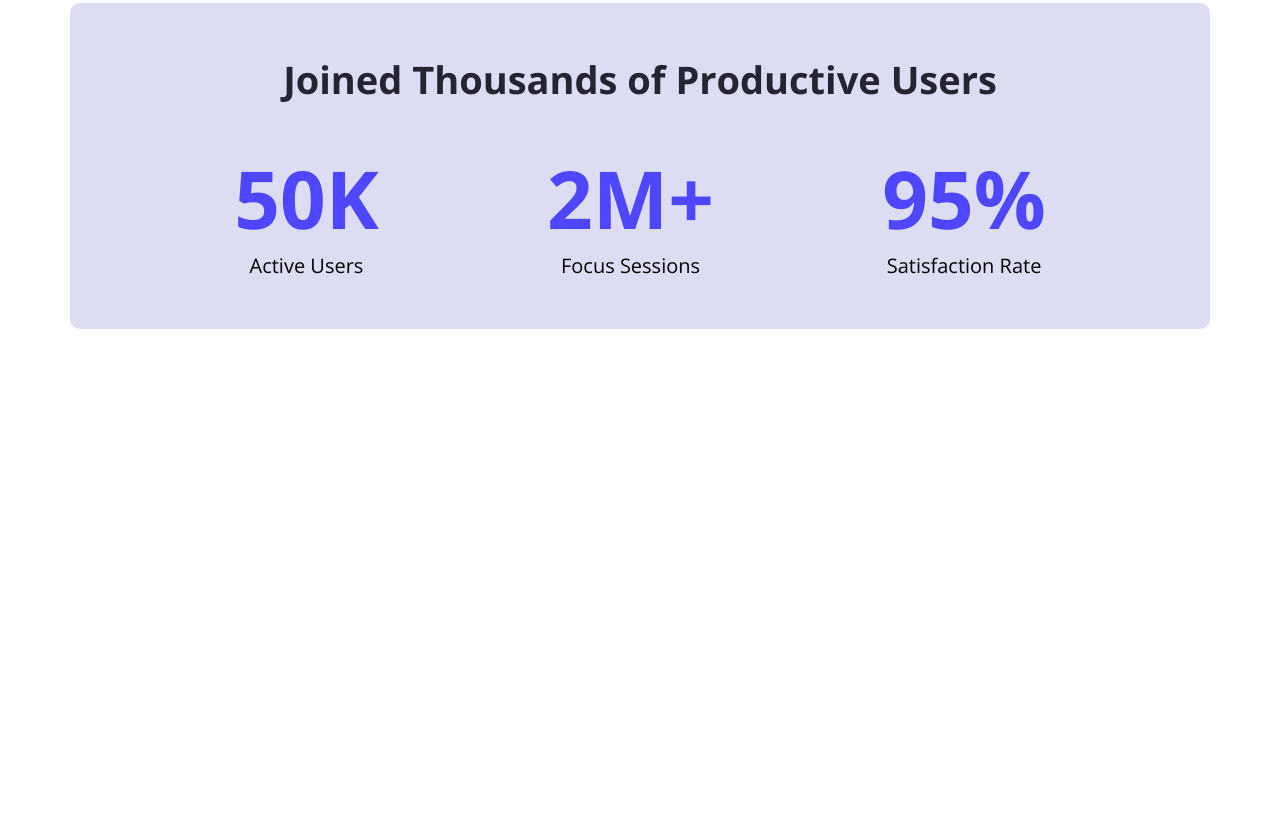
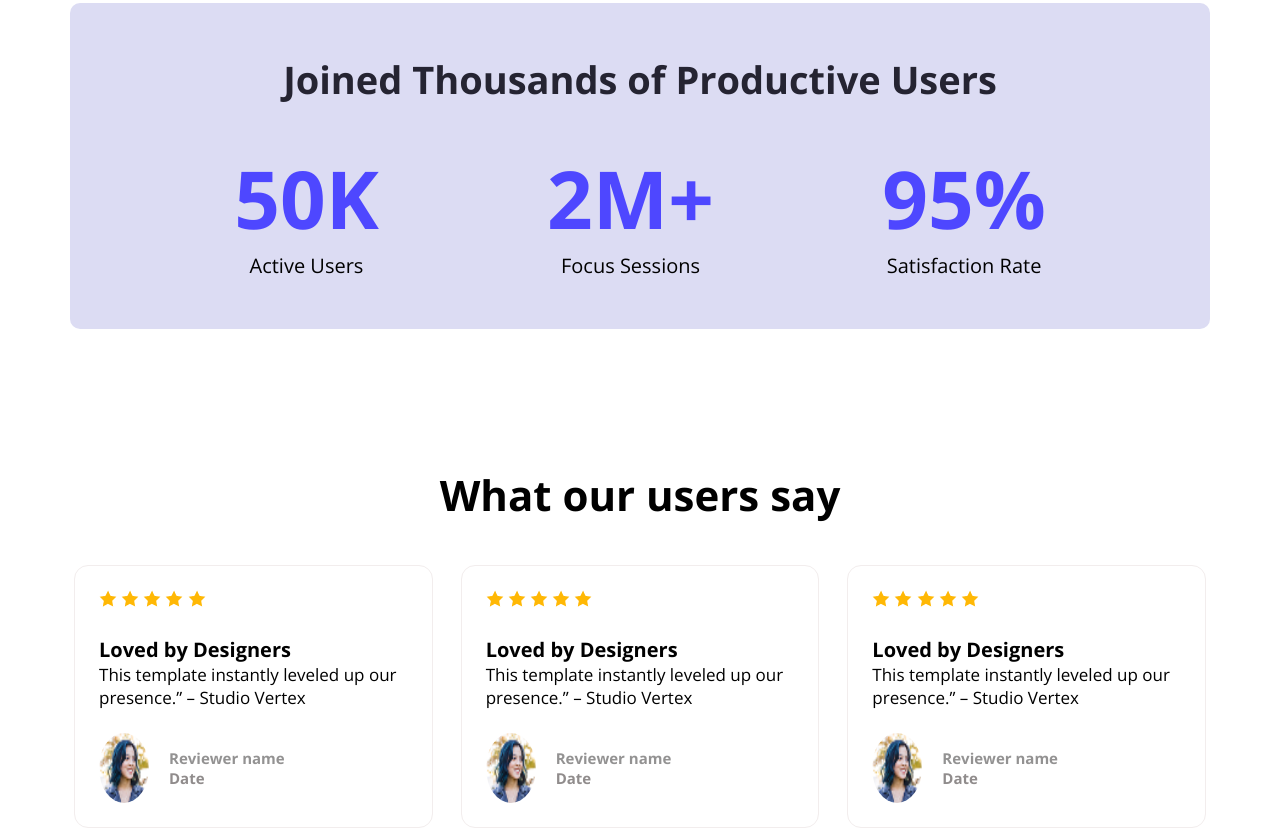
Before and after one commit to Asif-Iqbal17/Assignment-01, a plain HTML site: page index.html in a window 1280 px wide. Shown: the part 1384-2220 px from the top of the page. Before the commit the page ends 1763 px from the top, so only its background shows below. Drawn offline with nearby package versions, Linux system fonts and the light colour scheme.

Commit message:
Review part is done

```diff
--- a/index.html
+++ b/index.html
@@ -32,6 +32,7 @@
 
     </header>
     <main>
+        <!-- Action Section -->
         <section class="action">
             <div class="action-written">
                 <h2 class="action-title">See It in Action</h2>
@@ -41,6 +42,7 @@
             </div>
             <img class="radius" src="Assets/wc-mini.png" alt="">
         </section>
+        <!-- Join Section -->
         <section class="join">
             <div class="joined-padding">
                 <h3 class="join-title">Joined Thousands of Productive Users</h3>
@@ -82,6 +84,73 @@
             </div>
 
         </section>
+        <!-- User Section -->
+         <section class="users">
+            <h3 class="user-title">What our users say</h3>
+            <div class="review">
+                <div class="user">
+                    <div class="star">
+                        <img src="Assets/icon-star.png" alt="">
+                        <img src="Assets/icon-star.png" alt="">
+                        <img src="Assets/icon-star.png" alt="">
+                        <img src="Assets/icon-star.png" alt="">
+                        <img src="Assets/icon-star.png" alt="">
+                    </div>
+                    <div class="review-written">
+                        <div class="review-title">Loved by Designers</div>
+                        <div class="review-details">This template instantly leveled up our <br> presence.” – Studio Vertex</div>
+                    </div>
+                    <div class="avatar">
+                        <img class="avatar-image" src="Assets/avatar.png" alt="">
+                        <p class="avatar-name">Reviewer name <br> <span class="avatar-date">Date</span></p>
+
+
+                    </div>
+
+
+                </div>
+                <div class="user">
+                    <div class="star">
+                        <img src="Assets/icon-star.png" alt="">
+                        <img src="Assets/icon-star.png" alt="">
+                        <img src="Assets/icon-star.png" alt="">
+                        <img src="Assets/icon-star.png" alt="">
+                        <img src="Assets/icon-star.png" alt="">
+                    </div>
+                    <div class="review-written">
+                        <div class="review-title">Loved by Designers</div>
+                        <div class="review-details">This template instantly leveled up our <br> presence.” – Studio Vertex</div>
+                    </div>
+                    <div class="avatar">
+                        <img class="avatar-image" src="Assets/avatar.png" alt="">
+                        <p class="avatar-name">Reviewer name <br> <span class="avatar-date">Date</span></p>
+
+
+                    </div>
+                </div>
+                <div class="user">
+                    <div class="star">
+                        <img src="Assets/icon-star.png" alt="">
+                        <img src="Assets/icon-star.png" alt="">
+                        <img src="Assets/icon-star.png" alt="">
+                        <img src="Assets/icon-star.png" alt="">
+                        <img src="Assets/icon-star.png" alt="">
+                    </div>
+                    <div class="review-written">
+                        <div class="review-title">Loved by Designers</div>
+                        <div class="review-details">This template instantly leveled up our <br> presence.” – Studio Vertex</div>
+                    </div>
+                    <div class="avatar">
+                        <img class="avatar-image" src="Assets/avatar.png" alt="">
+                        <p class="avatar-name">Reviewer name <br> <span class="avatar-date">Date</span></p>
+
+
+                    </div>
+                </div>
+            </div>
+
+         </section>
+
 
     </main>
     <footer>
--- a/styles/project.css
+++ b/styles/project.css
@@ -44,6 +44,7 @@ nav ul li{
 /* header */
 .header{
     background-image: url(../Assets/Hero-bg.png);
+
 
 }
 /* main Style */
@@ -112,3 +113,57 @@ main{
     margin: 50px 80px;
 
 }
+/* User-Style */
+.user-title{
+    font-size: 42px;
+    font-weight: bold;
+    gap: 50px;
+    text-align: center;
+    margin-top: 137px;
+}
+.review-title{
+    font-size: 20px;
+    font-weight: bold;
+
+}
+.review-details{
+    font-size: 17px;
+}
+.avatar{
+    display: flex;
+
+    margin: 24px;
+    gap: 20px;
+}
+.avatar-name{
+    font-size: 15px;
+    font-weight: bold;
+    color: rgba(20, 17, 17, 0.458);
+
+
+}
+
+.avatar-date{
+    color: rgb(144, 140, 140);
+}
+.avatar-image{
+    border-radius: 50%;
+    width: 50px;
+}
+.review{
+    display: flex;
+    justify-content: space-around;
+    gap: 20px;
+}
+.review-written{
+
+    margin: 24px;
+}
+.user{
+    border: 1px solid #F2EDED;
+    border-radius: 14px;
+}
+.star{
+    margin: 24px;
+    margin-right: 226px;
+}
```
